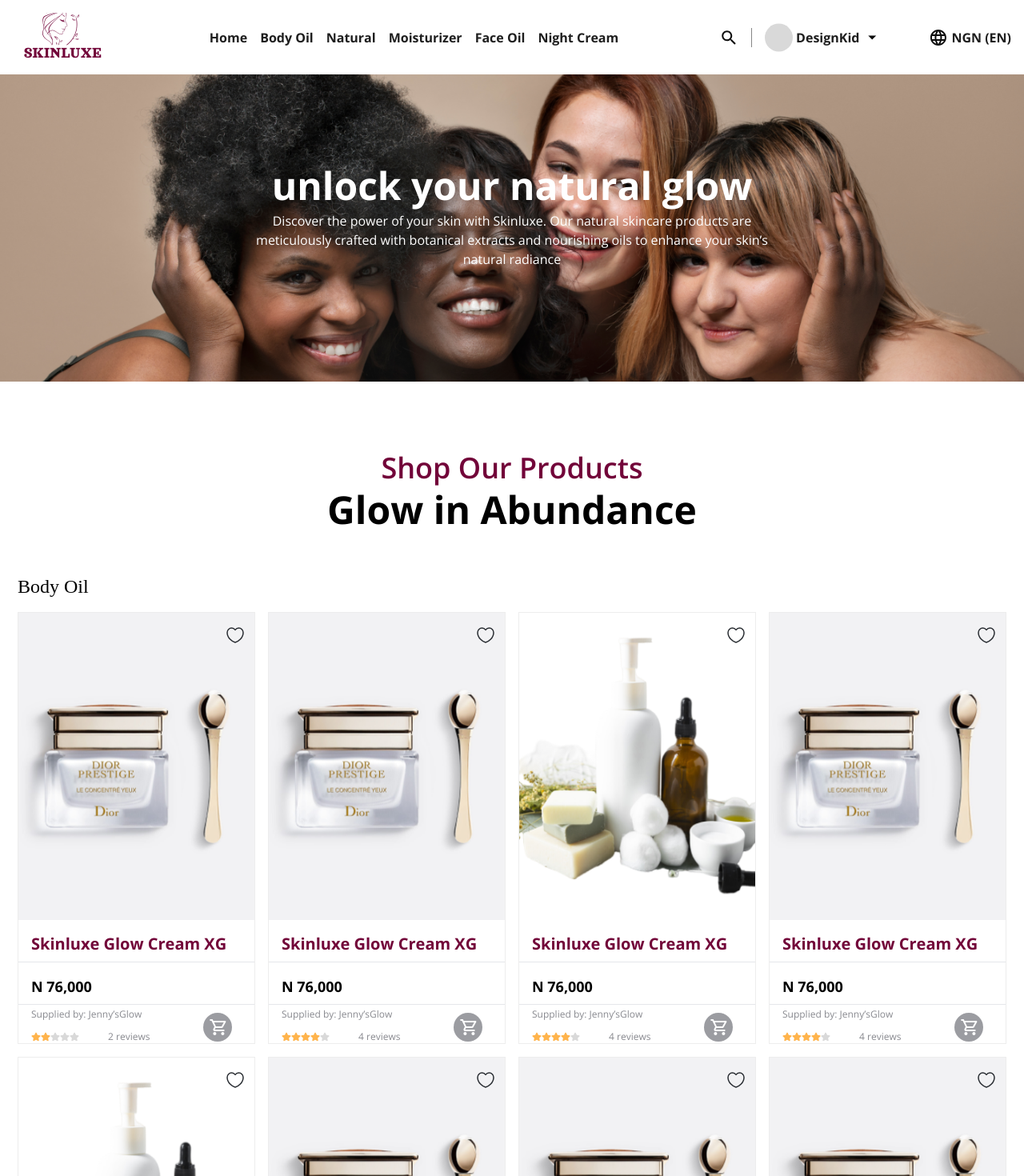
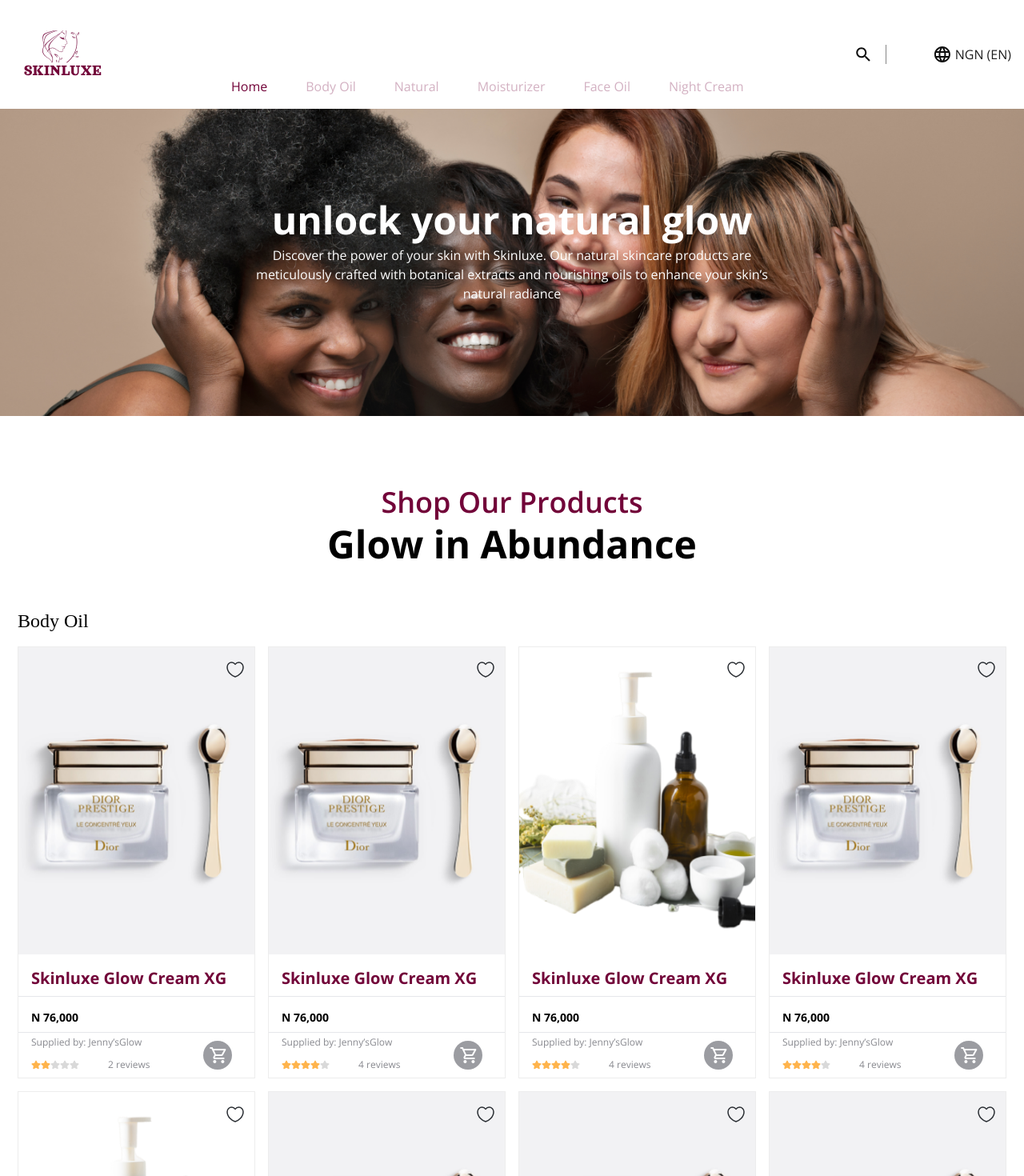
Before and after one commit to Babalola-Yusuf/cloud-shop, a React (Vite) app: page / in a window 1280 px wide. Shown: the top 1470 px of the page at 80% size. Built offline with nearby package versions, Linux system fonts and the light colour scheme; a web font is replaced by a local one.

Commit message:
e no easy mehn

```diff
--- a/src/components/BodyOil.jsx
+++ b/src/components/BodyOil.jsx
@@ -24,16 +24,16 @@
       </button>
       <div className="product-info -mt-6">
         <div className='border-b border-ProductInfoBorderColor'>
-          <h3 className='text-purpleNormal font-bold text-xs sm:text-xl ml-2 sm:m-4 sm:mb-2 mt-0'>{product.name}</h3>
+          <h3 className='text-purpleNormal font-bold text-xs md:text-xl ml-2 md:m-4 md:mb-2 mt-0'>{product.name}</h3>
         </div>
         <div className='border-b border-ProductInfoBorderColor'>
-          <p className='text-sm sm:text-lg font-bold ml-2 sm:m-4 mt-0 sm:mb-2'>{product.price}</p>
+          <p className='text-sm smd:text-lg font-bold ml-2 md:m-4 mt-0 md:mb-2'>{product.price}</p>
         </div>
         <div className='flex justify-between items-center  p-4 pt-1 pb-2 '>
           <div className='text-xs text-supplyInfoText '>
-            <p className=' hidden sm:block mb-3'>Supplied by: {product.supplier}</p>
+            <p className=' hidden md:block mb-3'>Supplied by: {product.supplier}</p>
             <div className='flex items-center '>
-              <div className="star-reviews flex w-12 sm:w-24">
+              <div className="star-reviews flex w-12 md:w-24">
                 {Array.from({ length: 5 }, (_, index) => (
                   <FaStar
                     key={index}
@@ -46,7 +46,7 @@
           </div>
           <button
             id='cart-btn'
-            className="w-9 h-9 sm:mr-3 mt-1 bg-cartBtnColor rounded-full flex justify-center items-center hover:scale-125 hover:bg-cartBtnColorHover transition duration-300 ease-in"
+            className="w-9 h-9 md:mr-3 mt-1 bg-cartBtnColor rounded-full flex justify-center items-center hover:scale-125 hover:bg-cartBtnColorHover transition duration-300 ease-in"
             onClick={() => onAddToCart(product)}
           >
             <img src="icons/shopping_cart.svg" alt="shopping cart"/>
@@ -71,7 +71,7 @@
   <div className="bodyoil py-5 sm:py-8 flex justify-center" id='bodyoil'>
     <div>
       <h2 className="text-2xl font-bold mb-4 bodyoilfont">Body Oil</h2>
-      <div className="grid grid-cols-2 sm:grid-cols-2 lg:grid-cols-3 xl:grid-cols-4 gap-4">
+      <div className="grid grid-cols-2 md:grid-cols-2 lg:grid-cols-3 xl:grid-cols-4 gap-4">
         {products.map(product => <ProductCard key={product.id} product={product} onAddToCart={handleAddToCart} />)}
       </div>
     </div>
--- a/src/components/Header.jsx
+++ b/src/components/Header.jsx
@@ -1,57 +1,73 @@
 // src/components/Header.jsx
 import React, { useState, useContext } from 'react';
-/* import { Link } from 'react-router-dom'; */
-import { FaBars } from 'react-icons/fa';
+import { FaBars, FaTimes } from 'react-icons/fa';
 import { CartContext } from '../contexts/CartContext';
 import { HashLink as Link } from 'react-router-hash-link';
+import { useLocation } from 'react-router-dom';
 
 const Header = () => {
   const [isOpen, setIsOpen] = useState(false);
   const { cart } = useContext(CartContext);
+  const location = useLocation();
+
+  const isActive = (path) => location.hash === path || location.pathname === path;
+
+  const toggleSidebar = () => {
+    setIsOpen(!isOpen);
+  };
 
   return (
-    <header className="bg-white text-black-normal font-bold p-4 flex justify-between items-center ">
+    <header className="bg-white text-black-normal p-4 flex flex-col gap-5 justify-items-start">
+      <div className=" flex justify-between items-center">
+          <div className="flex flex-row-reverse lg:flex-row justify-between items-center gap-x-24">
           <div className="logo">
             <Link to="/"><img src="images/logo.png" alt="logo" /></Link>
           </div>
 
           <button
             className="block lg:hidden p-2 rounded focus:outline-none"
-        onClick={() => setIsOpen(!isOpen)}
+            onClick={toggleSidebar}
           >
             <FaBars size={24} />
           </button>
+          </div>
 
-      <nav className={`${isOpen ? 'block' : 'hidden'} w-full lg:flex lg:w-auto lg:space-x-4 lg:items-center`}>
-        <ul className="flex flex-col lg:flex-row lg:space-x-4">
-          <li><Link to="/">Home</Link></li>
-          <li><Link to="#bodyoil">Body Oil</Link></li>
-          <li><Link to="#natural">Natural</Link></li>
-          <li><Link to="#moisturizer">Moisturizer</Link></li>
-          <li><Link to="#faceoil">Face Oil</Link></li>
-          <li><Link to="#nightcream">Night Cream</Link></li>
+
+          <nav className={`fixed z-50 top-0 right-0 w-64 h-full bg-white shadow-lg transform ${isOpen ? 'translate-x-0' : 'translate-x-full'} transition-transform duration-300 ease-in-out lg:relative lg:transform-none lg:translate-x-0 lg:shadow-none lg:bg-transparent lg:flex lg:w-auto lg:space-x-4 lg:items-center`}>
+            <button
+              className="absolute top-4 right-4 p-2 rounded focus:outline-none lg:hidden"
+              onClick={toggleSidebar}
+            >
+              <FaTimes size={24} />
+            </button>
+            <ul className="flex flex-col gap-8 items-center space-y-4 lg:flex-row lg:space-y-0 lg:space-x-4 text-purpleActive p-4 lg:p-0 mt-20 ">
+              <li><Link to="/" className={`${isActive('/') ? 'text-purpleHover' : 'hover:text-purpleHover'}`} onClick={toggleSidebar}>Home</Link></li>
+              <li><Link to="#bodyoil" className={`${isActive('#bodyoil') ? 'text-purpleHover' : 'hover:text-purpleHover'}`} onClick={toggleSidebar}>Body Oil</Link></li>
+              <li><Link to="#natural" className={`${isActive('#natural') ? 'text-purpleHover' : 'hover:text-purpleHover'}`} onClick={toggleSidebar}>Natural</Link></li>
+              <li><Link to="#moisturizer" className={`${isActive('#moisturizer') ? 'text-purpleHover' : 'hover:text-purpleHover'}`} onClick={toggleSidebar}>Moisturizer</Link></li>
+              <li><Link to="#faceoil" className={`${isActive('#faceoil') ? 'text-purpleHover' : 'hover:text-purpleHover'}`} onClick={toggleSidebar}>Face Oil</Link></li>
+              <li><Link to="#nightcream" className={`${isActive('#nightcream') ? 'text-purpleHover' : 'hover:text-purpleHover'}`} onClick={toggleSidebar}>Night Cream</Link></li>
             </ul>
           </nav>
 
           <ul className="flex space-x-4 items-center">
-        <li><Link to="/search"><img src="icons/search.svg" alt="search" /></Link></li>
-        <li><img src="icons/Line 1.svg" alt="line separator" /></li>
-        <li className="flex space-x-1 items-center">
+            <li className='hidden lg:flex'><Link to="/search"><img src="icons/search.svg" alt="search" /></Link></li>
+            <li className="hidden lg:flex"><img src="icons/Line 1.svg" alt="line separator" /></li>
+            {/* <li className="flex space-x-1 items-center">
               <Link to="/login"><img src="icons/Ellipse 17.svg" alt="user" /></Link>
               <Link to="/profile"><p>DesignKid</p></Link>
               <Link to="/profile"><img src="icons/arrow_left.svg" alt="arrow left" /></Link>
-        </li>
+            </li> */}
             <li className="relative">
               <Link to="/cart">
                 <img src="icons/shopping_cart.svg" alt="shopping cart" />
                 {cart.length > 0 && (
-              <div className="absolute -top-2 -right-2  text-xs w-5 h-5 flex items-center justify-center text-purpleNormal rounded-full">
+                  <div className="absolute -top-2 -right-2 text-xs w-5 h-5 flex items-center justify-center text-purpleNormal rounded-full">
                     {cart.length}
-               <span className="absolute top-2 right-2  text-xs w-5 h-5 flex items-center justify-center">
+                    <span className="absolute top-2 right-2 text-xs w-5 h-5 flex items-center justify-center">
                       <img src="icons/cart-icon.svg" alt="" />
                     </span>
                   </div>
-
                 )}
               </Link>
             </li>
@@ -60,6 +76,13 @@
               <Link to="/language"><p>NGN (EN)</p></Link>
             </li>
           </ul>
+      </div>
+      <div className="search flex justify-between max-w-96 lg:hidden font-normal text-xs ml-3">
+        <input type="text" placeholder="Search for products" className='border border-purpleNormal py-1.5 px-10 w-64 relative' />
+        <img src="icons/search.svg" alt="" className='absolute ml-3 mt-1'/>
+        <button className='bg-purpleNormal text-white w-20 py-1.5 px-3.5 '>Search</button>
+      </div>
+
     </header>
   );
 };
--- a/src/components/Notification.jsx
+++ b/src/components/Notification.jsx
@@ -7,7 +7,7 @@
     <div className="fixed flex gap-1.5 items-center top-4 right-4 bg-white  p-4 rounded shadow-lg">
 
       <img src="icons/check.svg " alt="check" className='bg-green-500 p-1 rounded-full'/>
-      <p>{message}</p>
+      <p className='text-sm'>{message}</p>
       {/* <button onClick={onClose} className="mt-2 text-sm underline">
         Close
       </button> */}
--- a/src/index.css
+++ b/src/index.css
@@ -36,7 +36,7 @@
     width: 297px;
     height: 540px;
 }
-@media screen and (max-width: 480px) {
+@media screen and (max-width: 768px) {
     .product-card{
         width: 151px;
         height: 285px;
@@ -46,7 +46,7 @@
     width: 300px;
     height: 384px;
 }
-@media screen and (max-width: 480px) {
+@media screen and (max-width: 768px) {
     .product-image{
         width: 151px;
         height: 181px;
@@ -55,7 +55,7 @@
 .reviews-text{
     font-size: 12px;
 }
-@media screen and (max-width: 480px) {
+@media screen and (max-width: 768px) {
     .reviews-text{
         font-size: 6px;
     }
@@ -104,8 +104,8 @@
 }
 @media screen and (max-width: 768px) {
     .footer-links{
-        padding-left: 10px;
-        padding-right: 10px;
+        padding-left: 20px;
+        padding-right: 20px;
     }
 }
 .address-and-social-icons{
@@ -115,8 +115,8 @@
 }
 @media screen and (max-width: 768px) {
     .address-and-social-icons{
-        padding-left: 10px;
-        padding-right: 10px;
+        padding-left: 20px;
+        padding-right: 20px;
     }
 
 }
@@ -145,6 +145,12 @@
     height: 48px;
     border: #FFFFFF 2px solid;
 }
+@media screen and (max-width: 768px) {
+    .subscribe-btn{
+        width: 320px;
+        margin-left: 20px;
+    }
+}
 .copyright-and-privacy-section{
     background-color: #14010A;
     padding-left: 108px;
@@ -152,8 +158,8 @@
 }
 @media screen and (max-width: 768px) {
     .copyright-and-privacy-section{
-        padding-left: 10px;
-        padding-right: 10px;
+        padding-left: 20px;
+        padding-right: 20px;
     }
 }
 
--- a/tailwind.config.js
+++ b/tailwind.config.js
@@ -6,6 +6,8 @@
       colors: {
 
           purpleNormal: '#720439',
+          purpleHover: '#720439',
+          purpleActive: '#D3B1C2',
           cartBtnColor: '#9B9CA1',
           cartBtnColorHover: '#720439',
           cartBtnColorActive: '#720439',
```
Also changed, not shown: src/components/FaceOil.jsx (+6 -6 lines), src/components/Footer.jsx (+5 -5 lines), src/components/Moisturizer.jsx (+6 -6 lines), src/components/Natural.jsx (+7 -7 lines), src/components/NightCream.jsx (+6 -6 lines). Lines whose indentation alone changed are shown as unchanged.
